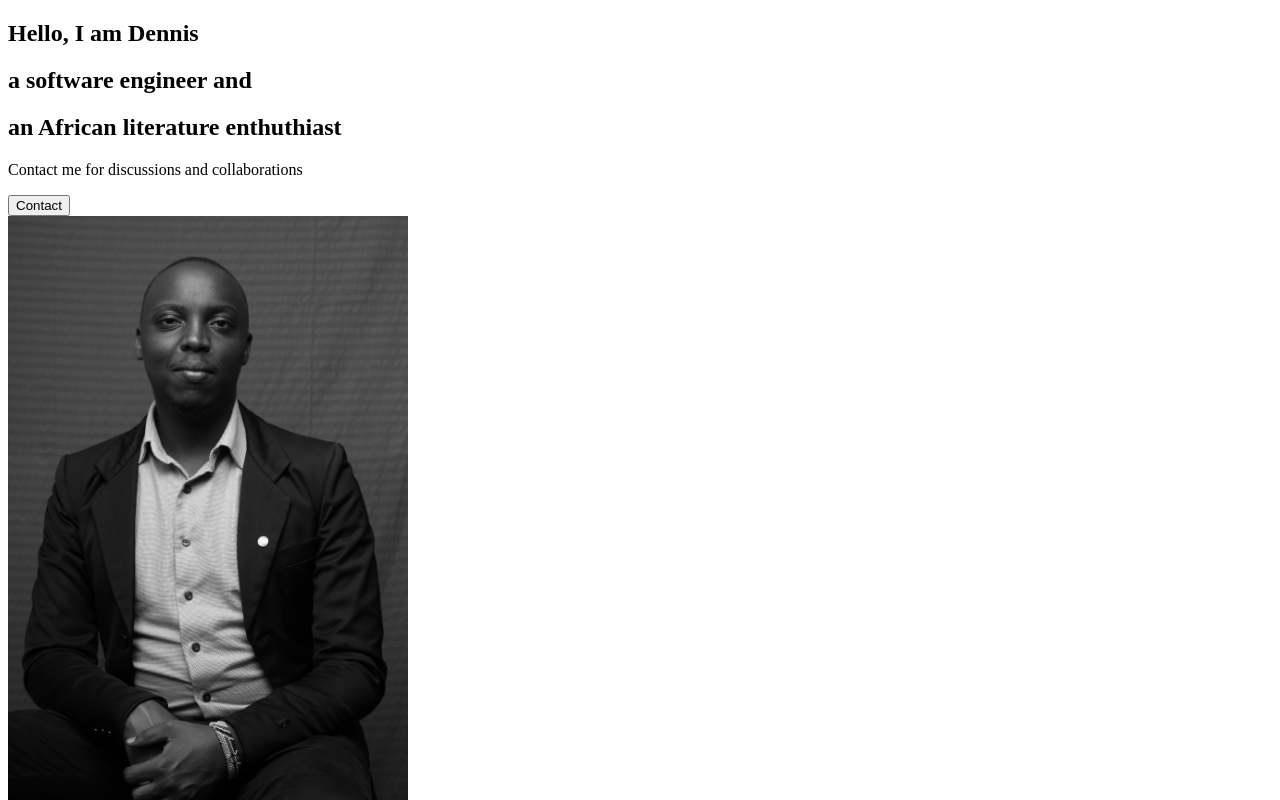
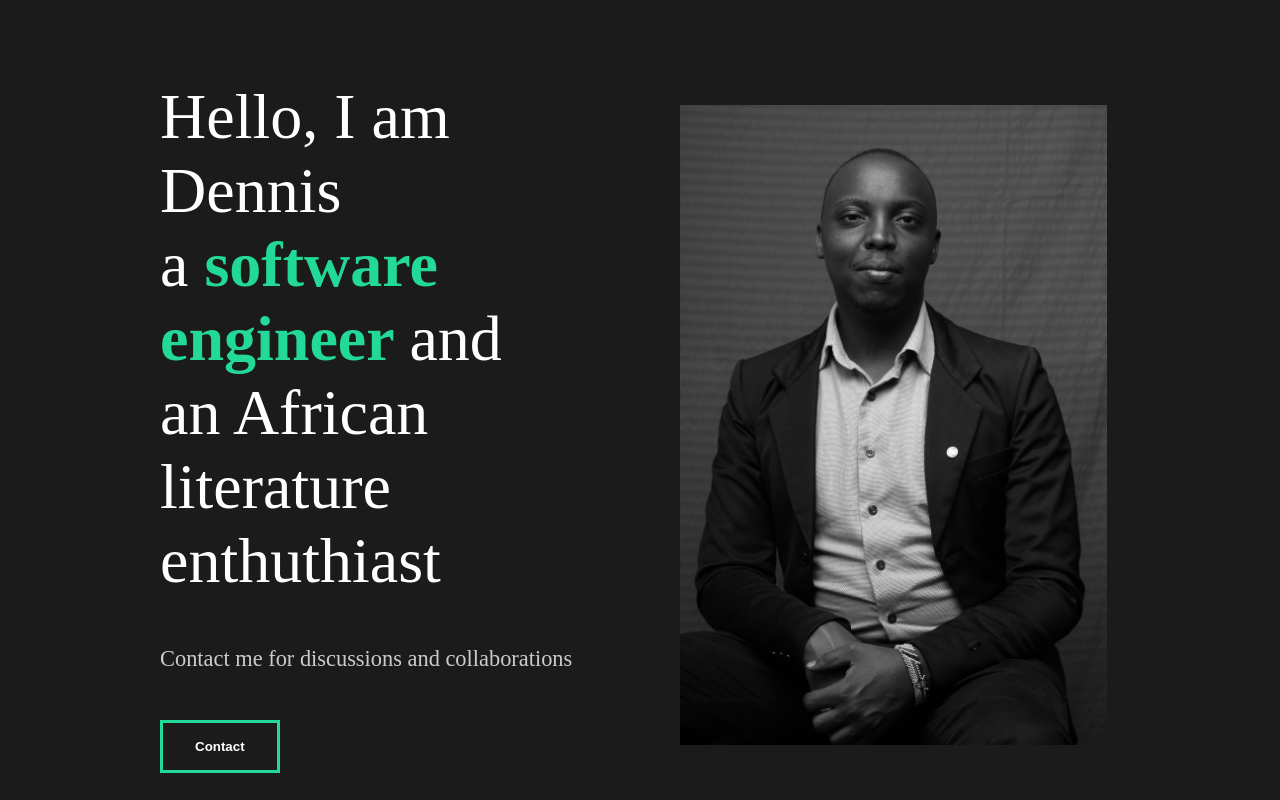
Before and after one commit to deepeters/deepeters.github.io, a React (Create React App) app: page / in a window 1280 px wide. Shown: the top 800 px of the page. Built offline with nearby package versions, Linux system fonts and the light colour scheme.

Commit message:
Use styled components to improve the design of the about section

```diff
--- a/src/App.js
+++ b/src/App.js
@@ -1,4 +1,7 @@
 import React from 'react';
+
+//Global Style
+import GlobalStyle from './components/GlobalStyle';
 
 //Import Pages
 import About from './pages/About';
@@ -7,6 +10,7 @@
   return (
     <div className="App">
       <About />
+      <GlobalStyle />
     </div>
   );
 }
--- a/src/components/AboutSection.js
+++ b/src/components/AboutSection.js
@@ -1,29 +1,66 @@
 import React from 'react';
 import about from "../images/about.jpg";
 
+//Styled Components
+import styled from 'styled-components';
+
 const AboutSection = () => {
     return(
-        <div>
-            <div className="description">
+        <StyledAbout>
+            <StyledDescription>
                 <div className="title">
-                    <div className="hide">
+                    <StyledHide>
                         <h2>Hello, I am Dennis</h2>
-                    </div>
-                    <div className="hide">
+                    </StyledHide>
+                    <StyledHide>
                         <h2> a <span> software engineer </span> and </h2>
-                    </div>
-                    <div className="hide">
+                    </StyledHide>
+                    <StyledHide>
                         <h2>an African literature enthuthiast</h2>
-                    </div>
+                    </StyledHide>
                 </div>
                 <p> Contact me for discussions and collaborations </p>
                 <button>Contact</button>
-            </div>
-            <div className="image">
-                <img src={ about } height = "600" alt="Dennis is a portrait" />
-            </div>
-        </div>
+            </StyledDescription>
+            <StyledImage>
+                <img src={ about } alt="Dennis is a portrait" />
+            </StyledImage>
+        </StyledAbout>
     )
 }
 
+//Styled Components
+
+const StyledAbout = styled.div`
+    min-height: 90vh;
+    display: flex;
+    align-items: center;
+    justify-content: space-between;
+    padding: 5rem 10rem;
+    color: white;
+`;
+
+const StyledDescription = styled.div`
+    flex: 1;
+    padding-right: 5rem;
+    h2 {
+        font-weight: lighter;
+    }
+`;
+
+const StyledImage = styled.div`
+    flex: 1;
+    overflow: hidden;
+    img {
+        width: 100%auto;
+        height: 80vh;
+        object-fit: cover;
+
+    }
+`;
+
+const StyledHide = styled.div`
+    overflow: hidden;
+`;
+
 export default AboutSection;
--- /dev/null
+++ b/src/components/GlobalStyle.js
@@ -0,0 +1,62 @@
+import { createGlobalStyle } from "styled-components";
+
+const GlobalStyle = createGlobalStyle`
+
+    *{
+        margin: 0;
+        padding: 0;
+        box-sizing: border-box;
+    }
+
+    body {
+        background: #1b1b1b;
+
+    }
+
+    button {
+        font-weight: bold;
+        font-size: 1.1.rem;
+        cursor: pointer;
+        padding: 1rem 2rem;
+        border: 3px solid #23d997;
+        background: transparent;
+        color: white;
+        transition: all 0.5s ease;
+
+        &:hover {
+            background-color: #23d997;
+            color: white;
+        }
+    }
+    h2 {
+            font-weight: lighter;
+            font-size: 4rem;
+        }
+
+    h3 {
+        color: white;
+    }
+
+    h4 {
+        font-weight: bold;
+    }
+
+    a {
+        font-size: 1.1.rem;
+    }
+
+    span {
+        color: #23d997;
+        font-weight: bold;
+    }
+
+    p {
+        padding: 3rem 0rem;
+        color: #ccc;
+        font-size: 1.4rem;
+        line-height: 150%normal;
+    }
+
+`;
+
+export default GlobalStyle;
```
Also changed, not shown: 1 other file (tests, documents, lock files or other folders).
